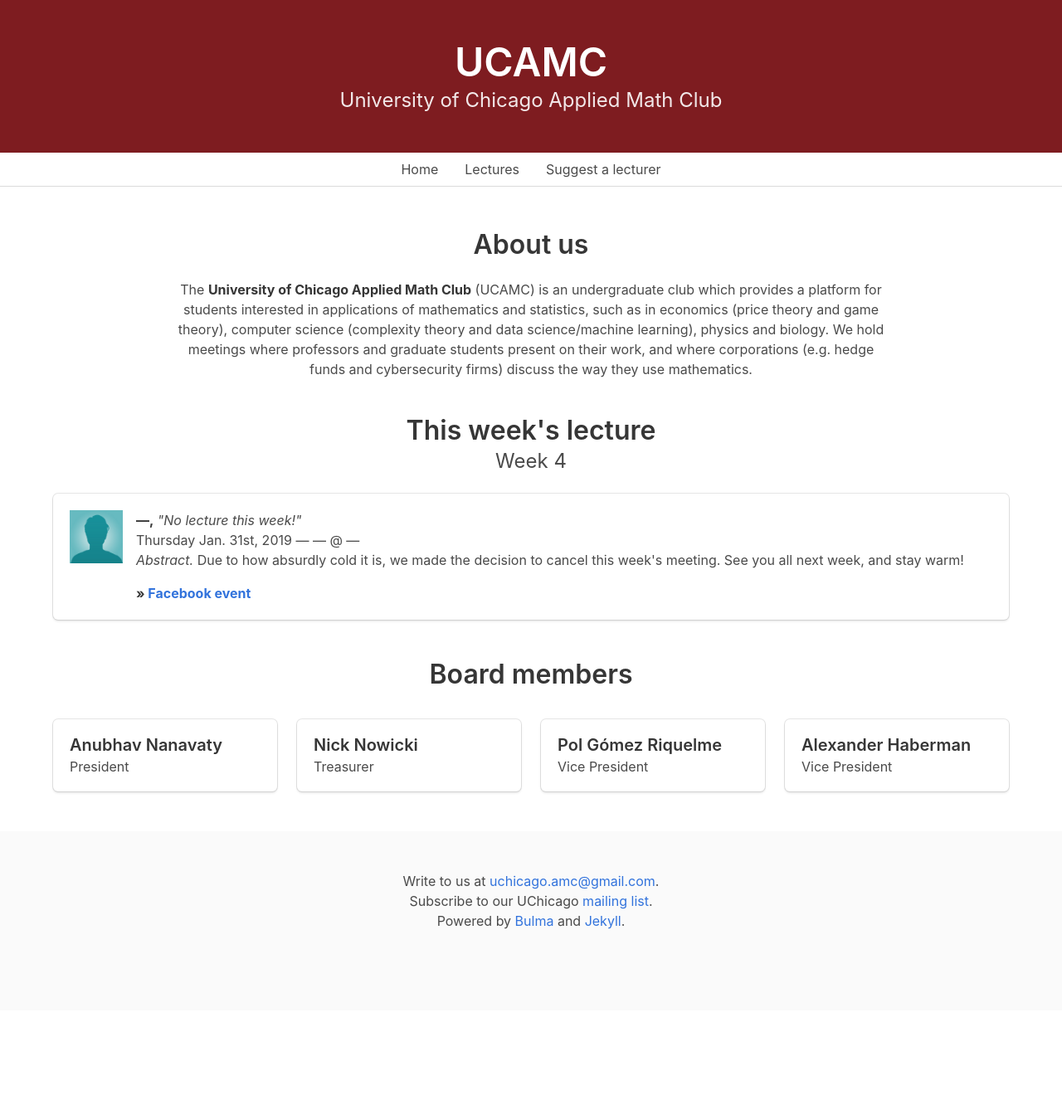
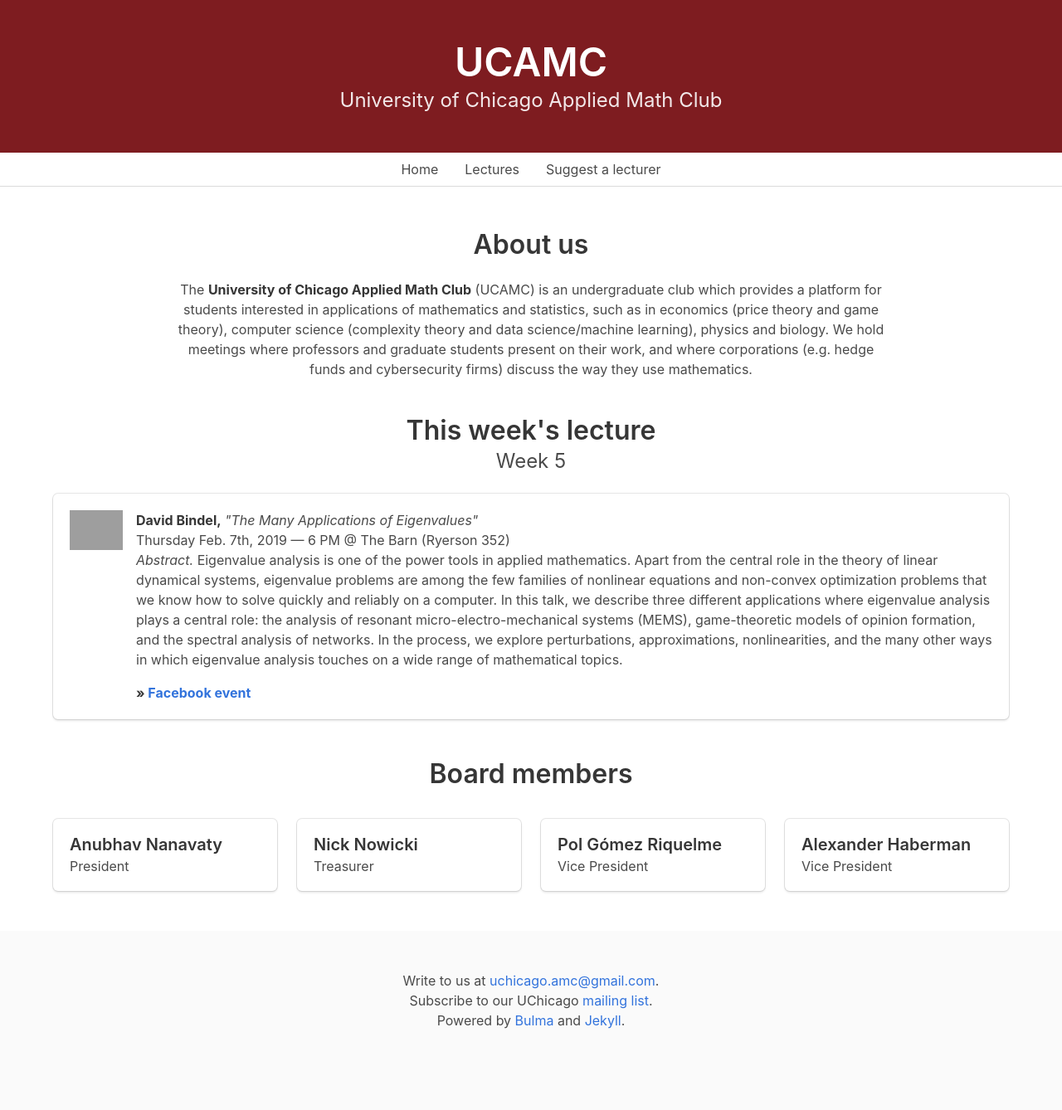
Before and after one commit to ucamc/ucamc.github.io, a Jekyll site: the page built from index.html, in a window 1280 px wide. Shown: the whole page at 83% size. Built offline with Jekyll 4.4.1, drawn with Linux system fonts in a browser that asks for light colours; nearby versions of some CDN libraries; before the commit the page ends 1218 px from its top, so only the background shows below that; grey boxes are pictures that could not be loaded.

Commit message:
Added Bindel's lecture

```diff
--- a/_data/winter19.yml
+++ b/_data/winter19.yml
@@ -1,15 +1,15 @@
 lectures:
   - &cur
-    who: —
-    what: No lecture this week!
-    when: Thursday Jan. 31st, 2019
-    time: —
-    where: —
-    week: Week 4
-    photo: default.jpg
-    url: "https://commons.wikimedia.org/wiki/File:Default-avatar.jpg"
-    fb: "#"
-    abstract: "Due to how absurdly cold it is, we made the decision to cancel this week's meeting. See you all next week, and stay warm!"
+    who: David Bindel
+    what: The Many Applications of Eigenvalues
+    when: Thursday Feb. 7th, 2019
+    time: 6 PM
+    where: The Barn (Ryerson 352)
+    week: Week 5
+    photo: bindel.jpg
+    url: "http://www.cs.cornell.edu/~bindel/"
+    fb: "https://www.facebook.com/events/283184869045446/"
+    abstract: "Eigenvalue analysis is one of the power tools in applied mathematics. Apart from the central role in the theory of linear dynamical systems, eigenvalue problems are among the few families of nonlinear equations and non-convex optimization problems that we know how to solve quickly and reliably on a computer.  In this talk, we describe three different applications where eigenvalue analysis plays a central role: the analysis of resonant micro-electro-mechanical systems (MEMS), game-theoretic models of opinion formation, and the spectral analysis of networks.  In the process, we explore perturbations, approximations, nonlinearities, and the many other ways in which eigenvalue analysis touches on a wide range of mathematical topics."
   -
     who: Guillaume Bal
     what: From coefficients to solutions and back
```
